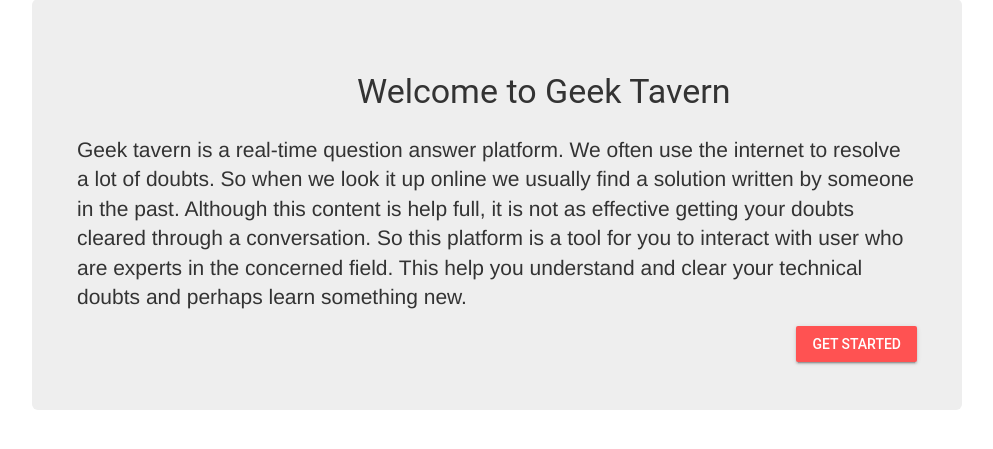
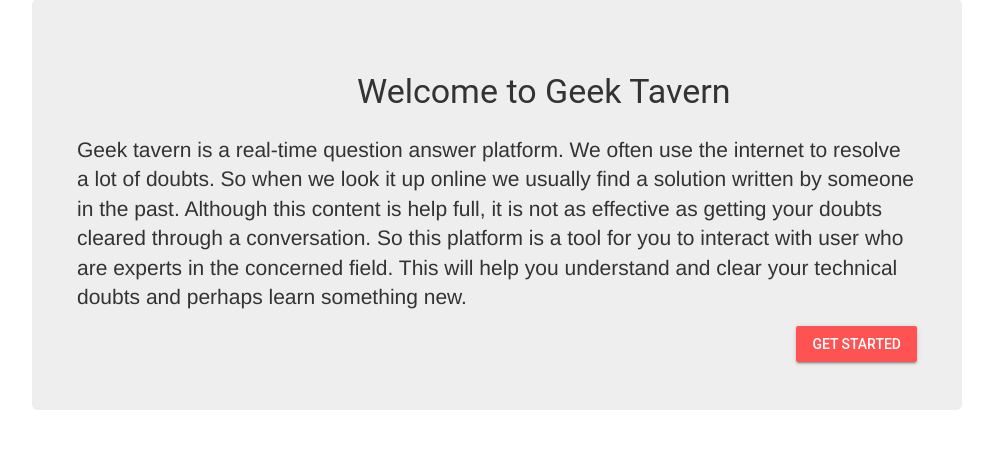
Before and after one commit to arjunmahishi/geek-tavern, a Django app: page / in a window 1280 px wide. Shown: the part 135-584 px from the top of the page, without its empty margins (143-1136 px from the left). Run offline with Django 3.2, Linux system fonts and the light colour scheme; some libraries are stand-ins or nearby versions.

Commit message:
Fixed typo

```diff
--- a/templates/home.html
+++ b/templates/home.html
@@ -11,7 +11,7 @@
 		</div>
 		<div class="row">
 			<p class="lead">
-			Geek tavern is a real-time question answer platform. We often use the internet to resolve a lot of doubts. So when we look it up online we usually find a solution written by someone in the past. Although this content is help full, it is not as effective getting your doubts cleared through a conversation. So this platform is a tool for you to interact with user who are experts in the concerned field. This help you understand and clear your technical doubts and perhaps learn something new.</p>
+			Geek tavern is a real-time question answer platform. We often use the internet to resolve a lot of doubts. So when we look it up online we usually find a solution written by someone in the past. Although this content is help full, it is not as effective as getting your doubts cleared through a conversation. So this platform is a tool for you to interact with user who are experts in the concerned field. This will help you understand and clear your technical doubts and perhaps learn something new.</p>
 		</div>
 		<div class="row">
 			<div style="float: right;">
```
